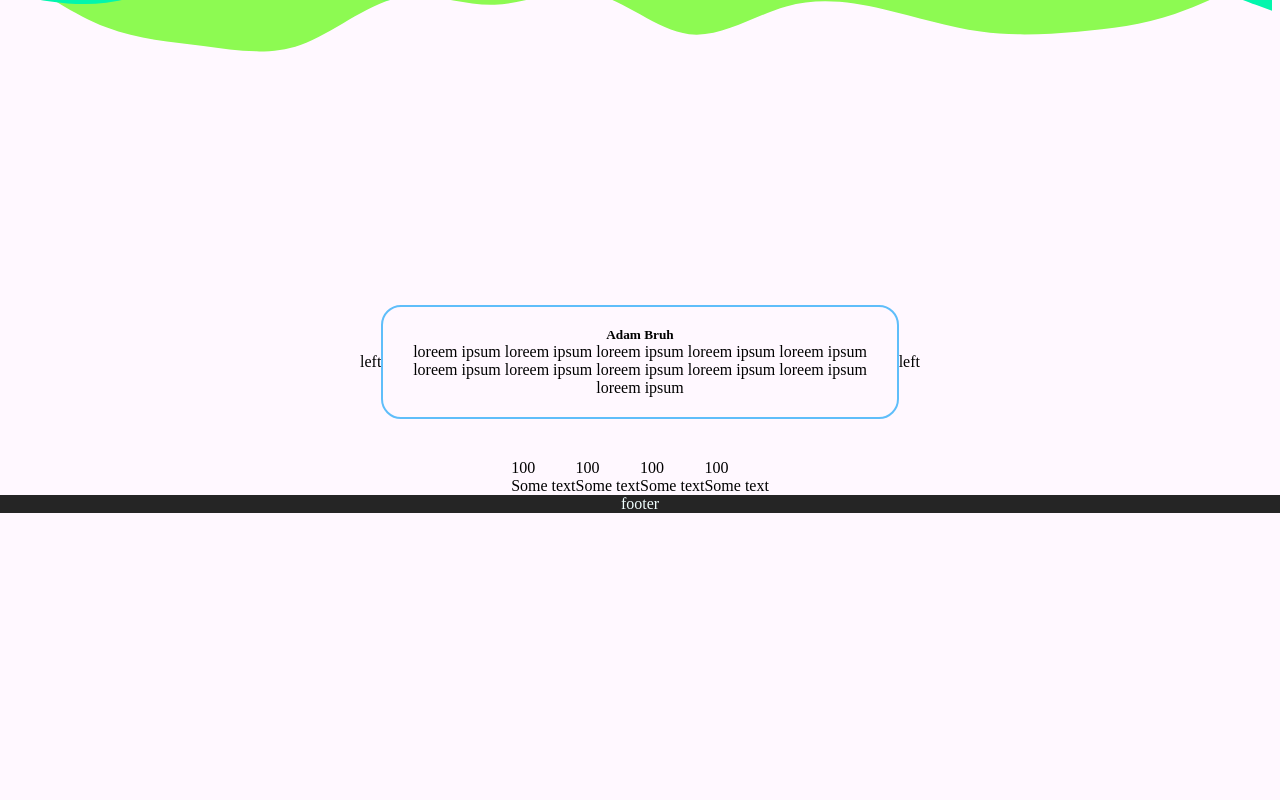
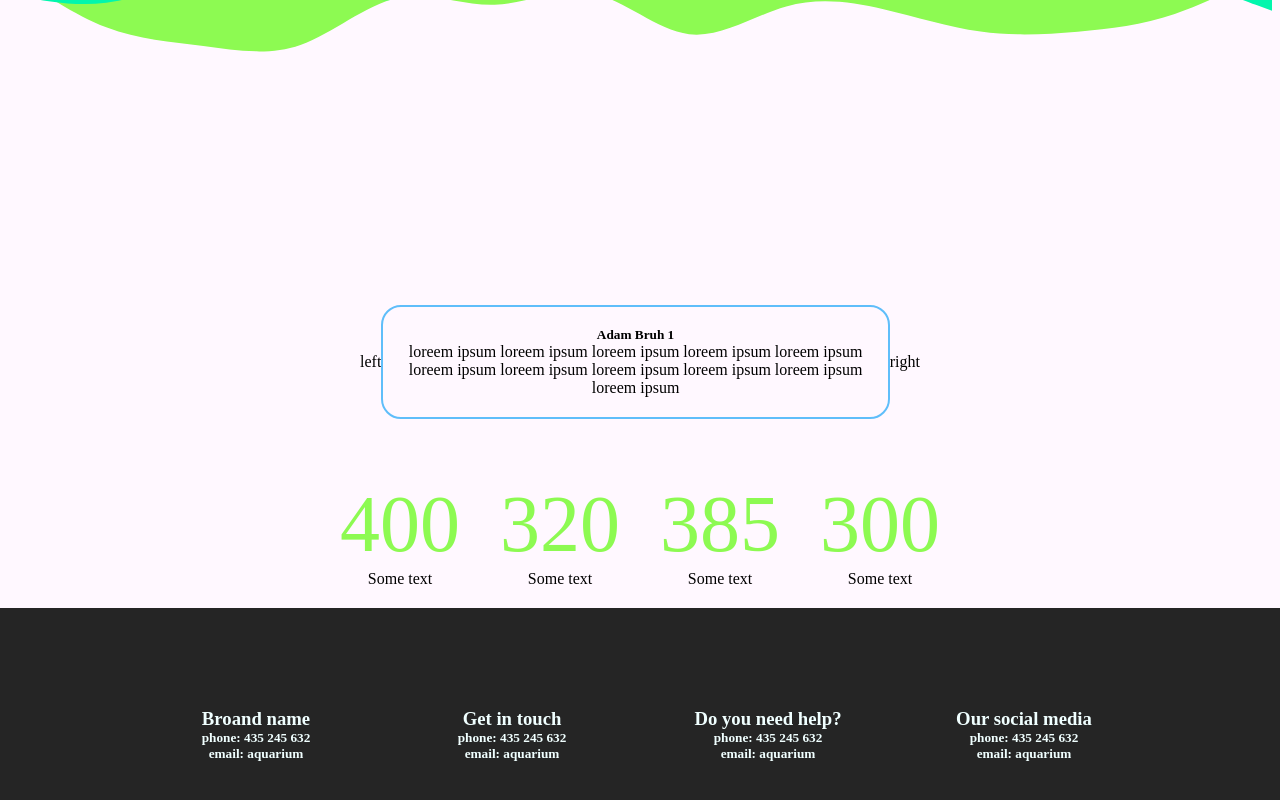
Before and after one commit to LukaszPietrzykowski16/fish-mania, a React (Create React App) app: page / in a window 1280 px wide. Shown: the part 2081-2881 px from the top of the page. Before the commit the page ends 2594 px from the top, so only its background shows below. Built offline with nearby package versions, Linux system fonts and the light colour scheme.

Commit message:
I changed section Opinion

```diff
--- a/src/Footer.js
+++ b/src/Footer.js
@@ -5,7 +5,26 @@ import './style.css';
 const Footer = ()  => {
   return (
       <footer>
-          footer
+          <div className='footer-brand'>
+          <h3> Broand name  </h3>
+          <h5>  phone: 435 245 632 </h5>
+          <h5> email: aquarium </h5>
+          </div>
+          <div className='footer-brand'>
+            <h3> Get in touch  </h3>
+            <h5>  phone: 435 245 632 </h5>
+            <h5> email: aquarium </h5>
+          </div>
+          <div className='footer-brand'>
+            <h3> Do you need help?  </h3>
+            <h5>  phone: 435 245 632 </h5>
+            <h5> email: aquarium </h5>
+          </div>
+          <div className='footer-brand'>
+          <h3> Our social media </h3>
+          <h5>  phone: 435 245 632 </h5>
+            <h5> email: aquarium </h5>
+          </div>
       </footer>
   )
 }
--- a/src/Number.js
+++ b/src/Number.js
@@ -22,12 +22,12 @@ const Number = ()  => {
 
   useEffect(() => {
     const interval = setInterval(() => {
-      if (value < 100) {
+      if (value < 300) {
         setValue(value+1);
       } else {
-        setValue(100);
+        setValue(300);
       }
-    }, 50 )
+    }, 10 )
     return () => {
       clearInterval(interval);
     }
@@ -38,7 +38,7 @@ const Number = ()  => {
       <div className='number'>
           <div className='numbers-counter'>
               <div className='inc-number'>
-              {value}
+              {value + 100 }
               </div>
               <div className='number-text'>
                   Some text
@@ -47,7 +47,7 @@ const Number = ()  => {
           </div>
           <div className='numbers-counter'>
               <div className='inc-number'>
-              {value}
+              {value + 20}
               </div>
               <div className='number-text'>
                   Some text
@@ -56,7 +56,7 @@ const Number = ()  => {
           </div>
           <div className='numbers-counter'>
               <div className='inc-number'>
-              {value}
+              {value + 85}
               </div>
               <div className='number-text'>
                   Some text
--- a/src/Opinion.js
+++ b/src/Opinion.js
@@ -1,4 +1,4 @@
-import React from 'react';
+import React, { useState, useEffect } from 'react';
 import './style.css';
 
 
@@ -7,7 +7,7 @@ const Opinion = ()  => {
   const clients = [
       {
       id: 0,
-      name: 'Adam Bruh',
+      name: 'Adam Bruh 1',
       opinion: 'loreem ipsum loreem ipsum loreem ipsum loreem ipsum loreem ipsum loreem ipsum loreem ipsum loreem ipsum loreem ipsum loreem ipsum loreem ipsum'},
       {
         id: 1,
@@ -21,27 +21,59 @@ const Opinion = ()  => {
       },
       {
         id: 3,
-        name: 'Adam Bruh',
+        name: 'Adam Bruh4',
         opinion: 'loreem ipsum loreem ipsum loreem ipsum loreem ipsum loreem ipsum loreem ipsum loreem ipsum loreem ipsum loreem ipsum loreem ipsum loreem ipsum'
       }
   ]
 
+  const clientName = clients.map((client) => {
+    return client.name
+  }
+
+  )
+
+  const opinion = clients.map((client) => {
+    return client.opinion
+  }
+
+  )
+
+
+
+
+  let [value, setValue] = useState(0);
+
+  const checkValueLeft = () => {
+
+    if (value === 0) {
+      value = clientName.length;
+    }
+    setValue(value - 1)
+  }
+
+  const checkValueRight = () => {
+
+    if (value === clientName.length - 1) {
+      value = -1;
+    }
+    setValue(value + 1)
+
+
+  }
 
 return (
 
       <div className='opinion-class'>
 
-          <div className='left'>
+          <div className='left' onClick={() => checkValueLeft()}>
               left
           </div>
           <div className='clients-opinion'>
-              <h5> Adam Bruh </h5>
-
-              <p>loreem ipsum loreem ipsum loreem ipsum loreem ipsum loreem ipsum loreem ipsum loreem ipsum loreem ipsum loreem ipsum loreem ipsum loreem ipsum </p>
-
+              <h5> {clientName[value]} </h5>
+              <p>{opinion[value]}  </p>
           </div>
-          <div className='left'>
-              left
+          <div className='left' onClick={() => checkValueRight()}>
+              right
           </div>
       </div>
   )
--- a/src/style.css
+++ b/src/style.css
@@ -132,6 +132,26 @@ footer {
     justify-content: center;
 }
 
+.numbers-counter {
+    text-align: center;
+    padding: 20px;
+}
+
+.inc-number{
+    color: var(--green);
+    font-size: 5em;
+}
+
+.footer-brand {
+    width: 20vw;
+    text-align: center;
+}
+
+.footer-brand
+{
+    margin-top: 100px;
+    margin-bottom: 100px;
+}
 
 @media (max-width: 1100px)
 {
```
